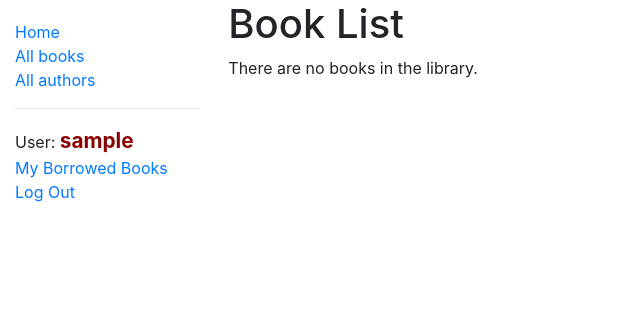
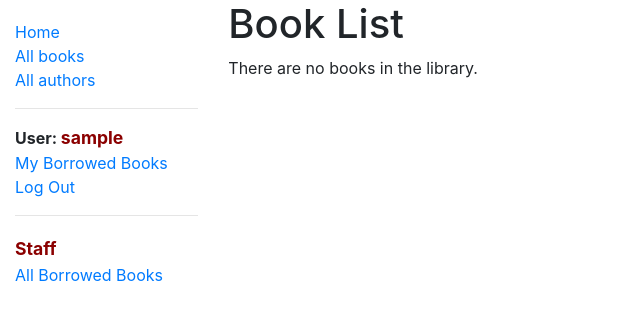
Before and after one commit to SixStringsCoder/book_library_django, a Django app: page /catalog/books/ in a window 1280 px wide. Shown: the top 320 px of the page, without its empty margins (0-640 px from the left). Run offline with Django 3.2, Linux system fonts and the light colour scheme; the visitor is signed in with stand-in values (Sample User, id 1); data that the repository does not hold is empty; some libraries are stand-ins or nearby versions.

Commit message:
Added permissions for librarians to view all checked out books when signed in

```diff
--- a/catalog/models.py
+++ b/catalog/models.py
@@ -68,6 +68,7 @@ class BookInstance(models.Model):
 
     class Meta:
         ordering = ['due_back']
+        permissions = (("can_mark_returned", "Set book as returned"),)
 
     def __str__(self):
         """Represents the Model object by ID and book title."""
@@ -78,6 +79,7 @@ class BookInstance(models.Model):
         if self.due_back and date.today() > self.due_back:
             return True
         return False
+
 
 class Author(models.Model):
     first_name = models.CharField(max_length=100)
--- a/catalog/static/css/styles.css
+++ b/catalog/static/css/styles.css
@@ -21,8 +21,8 @@ main {
     justify-content: flex-end;
 }
 
-#username {
+.username, .staff {
     font-weight: bold;
-    font-size: 1.3rem;
+    font-size: 1.1rem;
     color: darkred;
 }
--- a/catalog/templates/base_generic.html
+++ b/catalog/templates/base_generic.html
@@ -21,14 +21,23 @@
           <li><a href="">All authors</a></li>
           <li><hr /></li>
         {% if user.is_authenticated %}
-            <li>User: <span id="username">{{ user.get_username }}</span></li>
+            <li><strong>User: </strong><span class="username">{{ user.get_username }}</span></li>
             <li><a href="{% url 'my-borrowed' %}">My Borrowed Books</a></li>
-          <li><a href="{% url 'logout' %}?next={{ request.path }}">Log Out</a></li>
+            <li><a href="{% url 'logout' %}?next={{ request.path }}">Log Out</a></li>
         {% else %}
             <li><a href="{% url 'login' %}?next={{ request.path }}">Log In</a></li>
         {% endif %}
+        </ul>
 
-        </ul>
+        {% if user.is_staff %}
+           <hr />
+               <ul class="sidebar-nav">
+                   <li><span class="staff">Staff</span></li>
+               {% if perms.catalog.can_mark_returned %}
+               <li><a href="{% url 'all-borrowed' %}">All Borrowed Books</a></li>
+               {% endif %}
+               </ul>
+        {% endif %}
      {% endblock %}
 
       </div>
--- a/catalog/urls.py
+++ b/catalog/urls.py
@@ -5,5 +5,6 @@ urlpatterns = [
     path('', views.index, name='index'),
     path('books/', views.BookListView.as_view(), name='books'),
     path('book/<int:pk>', views.BookDetailView.as_view(), name='book-detail'),
-    path('mybooks/', views.LoanBooksByUserListView.as_view(), name='my-borrowed')
+    path('mybooks/', views.LoanBooksByUserListView.as_view(), name='my-borrowed'),
+    path('borrowed/', views.LoanedBooksLibrarianListView.as_view(), name = 'all-borrowed'),
 ]
--- a/catalog/views.py
+++ b/catalog/views.py
@@ -2,7 +2,7 @@ from django.shortcuts import render
 from catalog.models import Book, BookInstance, Author, Genre, Language
 from django.views import  generic
 from django.contrib.auth.decorators import login_required
-from django.contrib.auth.mixins import LoginRequiredMixin
+from django.contrib.auth.mixins import LoginRequiredMixin, PermissionRequiredMixin
 
 # Create your views here.
 
@@ -47,3 +47,13 @@ class LoanBooksByUserListView(LoginRequiredMixin, generic.ListView):
 
     def get_queryset(self):
         return BookInstance.objects.filter(borrower=self.request.user).filter(status__exact='o').order_by('due_back')
+
+
+class LoanedBooksLibrarianListView(PermissionRequiredMixin, generic.ListView):
+    model = BookInstance
+    template_name = 'catalog/bookinstance_librarian_list_borrowed.html'
+    paginate_by = 20
+    permission_required = 'can_mark_returned'
+
+    def get_queryset(self):
+        return BookInstance.objects.filter(status__exact='o').order_by('due_back')
```
Also changed, not shown: catalog/templates/catalog/bookinstance_librarian_list_borrowed.html (added, +22 -0 lines), catalog/migrations/0006_auto_20180823_2222.py (added).
